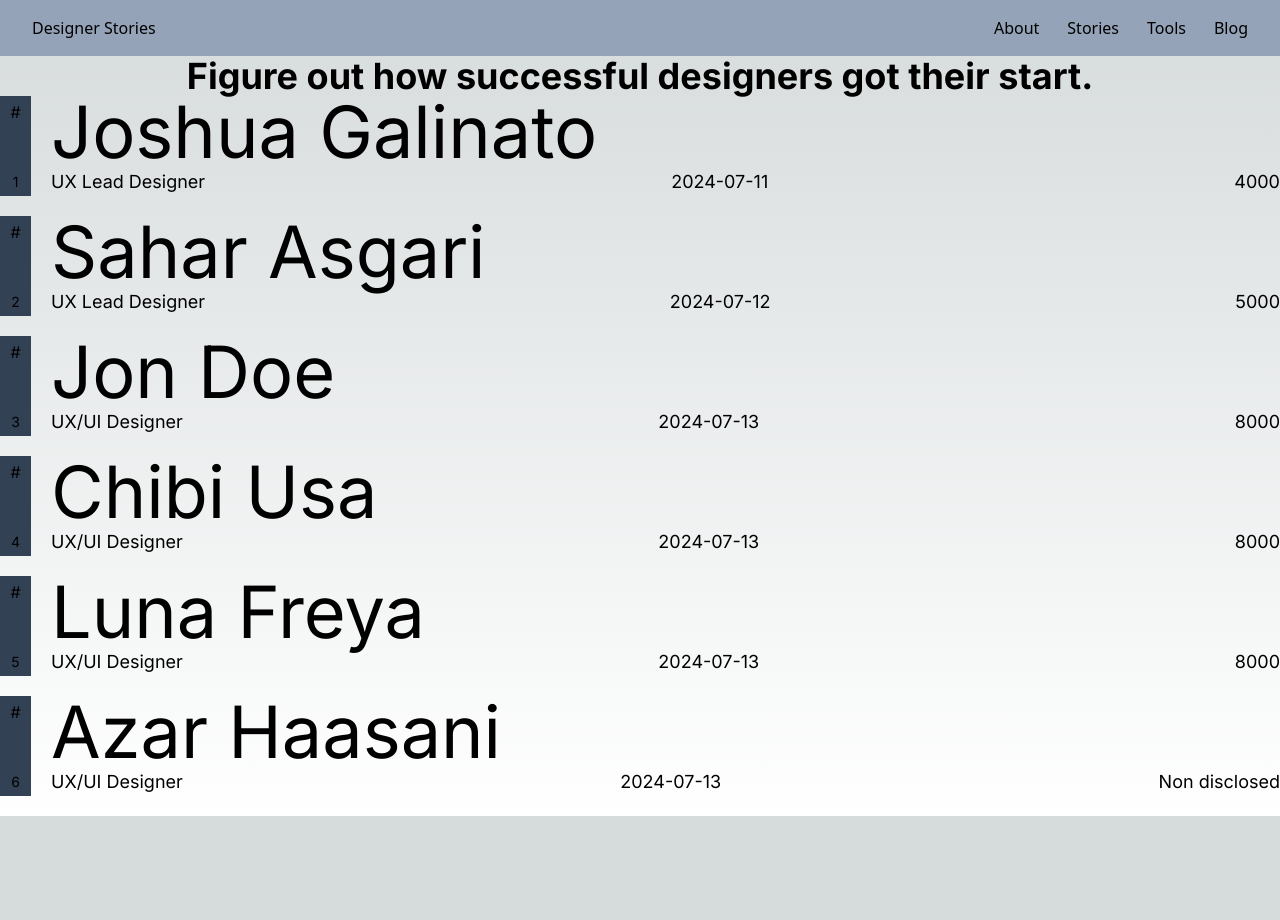
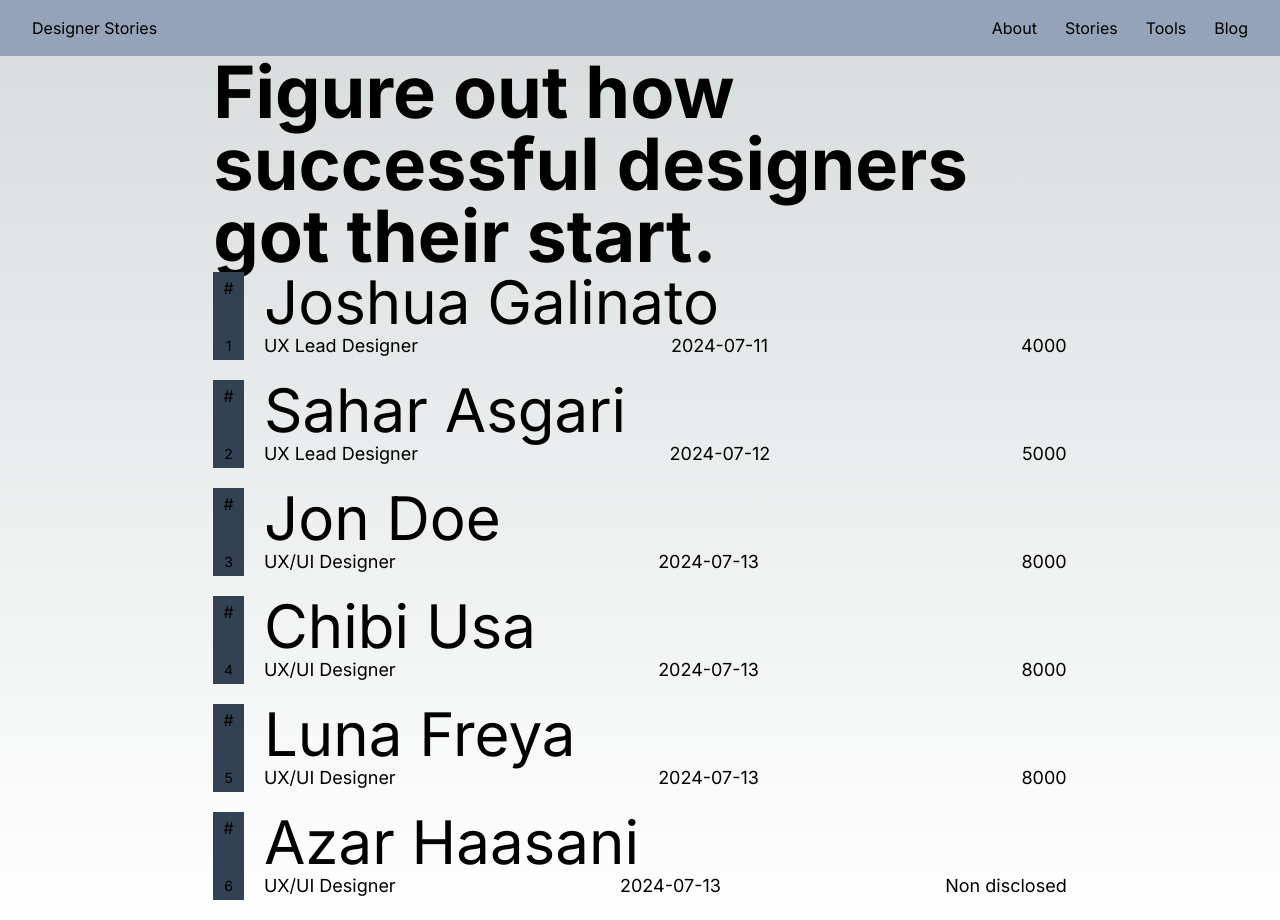
Before and after one commit to jaygal0/path-to-design, a Next.js app: page / in a window 1280 px wide. Before the commit the page ends 816 px from the top, so only its background shows below. Built offline with nearby package versions, Linux system fonts and the light colour scheme.

Commit message:
added a grid to the layout

```diff
--- a/src/app/components/CardDesigner.tsx
+++ b/src/app/components/CardDesigner.tsx
@@ -40,11 +40,11 @@ export function CardDesigner({ index, id, firstName, lastName, datePosted, conta
                         <div className="text-sm">{index + 1} </div>
                     </div>
                     <div className="flex flex-col w-full">
-                        <div className="text-7xl">{firstName} {lastName}</div>
+                        <h2 className="text-6xl">{firstName} {lastName}</h2>
                         <div className="flex justify-between text-lg">
-                            <div>{info.position}</div>
-                            <div>{datePosted}</div>
-                            <div>{info.yearlySalary ? info.yearlySalary : "Non disclosed"}</div>
+                            <p>{info.position}</p>
+                            <p>{datePosted}</p>
+                            <p>{info.yearlySalary ? info.yearlySalary : "Non disclosed"}</p>
                         </div>
                     </div>
                 </div>
--- a/src/app/layout.tsx
+++ b/src/app/layout.tsx
@@ -1,7 +1,6 @@
 import type { Metadata } from "next";
 import { Inter } from "next/font/google";
 import "./globals.css";
-import { Suspense } from "react";
 import { Navbar } from "./components/Navbar";
 
 const inter = Inter({ subsets: ["latin"] });
@@ -18,9 +17,13 @@ export default function RootLayout({
 }>) {
   return (
     <html lang="en">
-      <body>
+      <body className={inter.className}>
         <Navbar />
-        <main className={inter.className}>{children}</main>
+        <main className="grid grid-cols-12">
+          <div></div>
+          <div className="col-start-3 col-span-8">{children}</div>
+          <div></div>
+        </main>
       </body>
     </html>
   );
--- a/src/app/page.tsx
+++ b/src/app/page.tsx
@@ -15,7 +15,7 @@ export default async function Home() {
   return (
     <>
       <section className="w-100 h-100 grid place-items-center">
-        <h1 className="text-4xl font-bold" >
+        <h1 className="text-7xl font-bold" >
           Figure out how successful designers got their start.
         </h1>
       </section>
```
